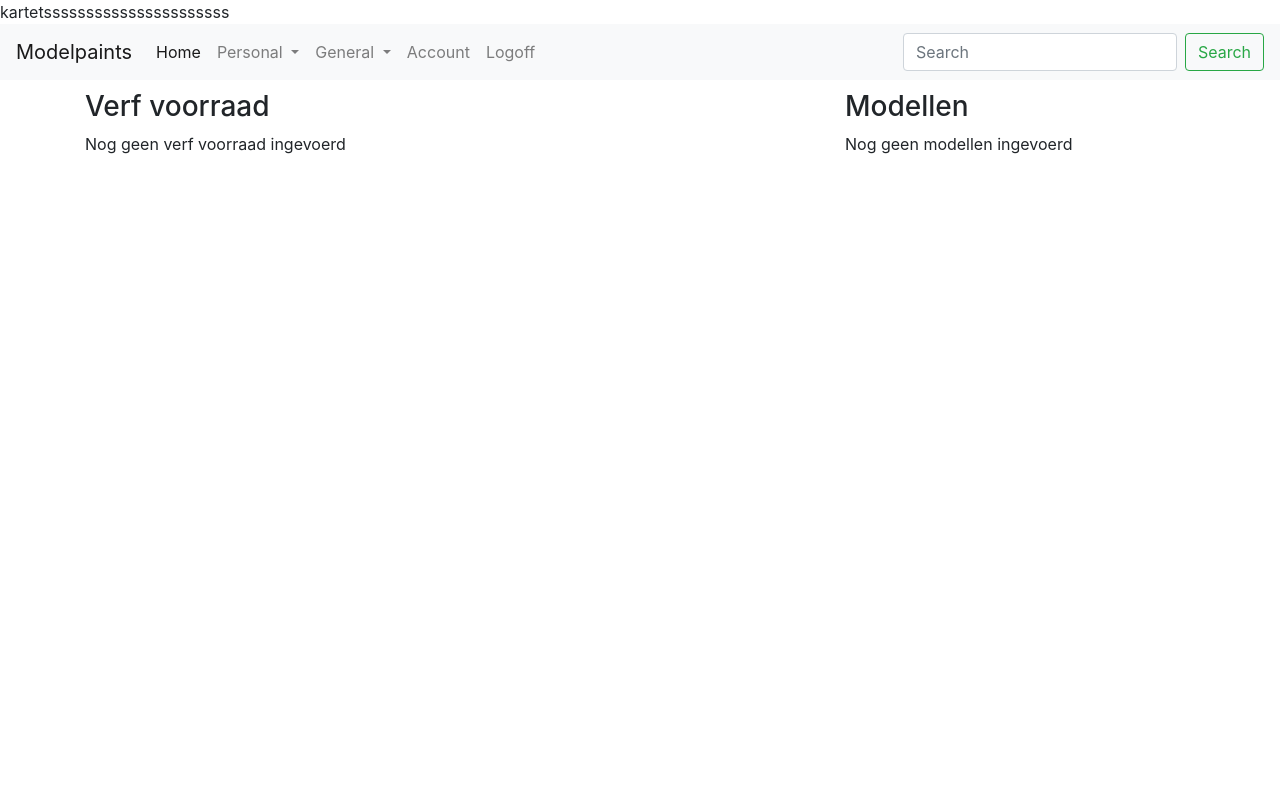
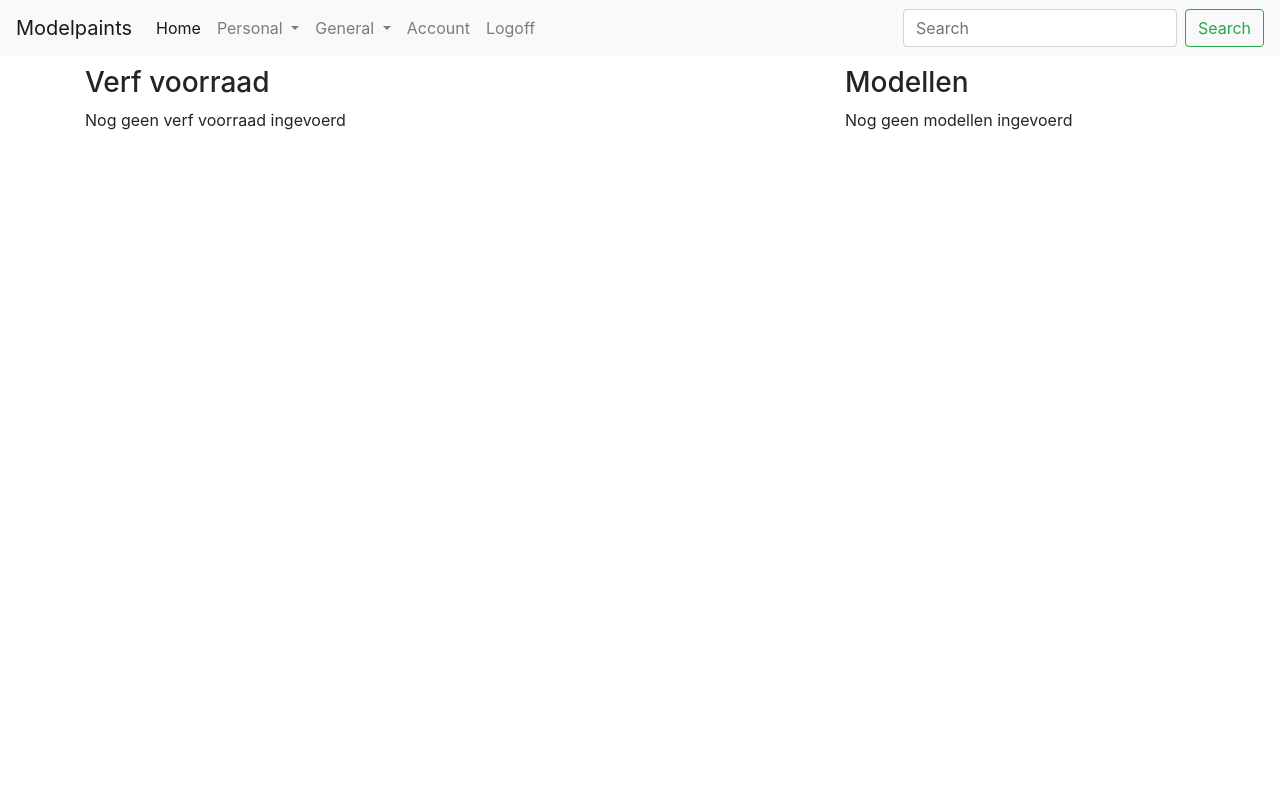
Before and after one commit to Marsipulami/modeling, a PHP site: page / in a window 1280 px wide. Run offline with PHP 8.4, Linux system fonts and the light colour scheme; the visitor is signed in with stand-in values (Sample User, id 1); data that the repository does not hold is empty.

Commit message:
delete test

```diff
--- a/index.php
+++ b/index.php
@@ -7,7 +7,7 @@ session_start();
 
 ?>
 
-kartetssssssssssssssssssssss
+
 <?php
 
   include("includes/header.inc.php");
```
